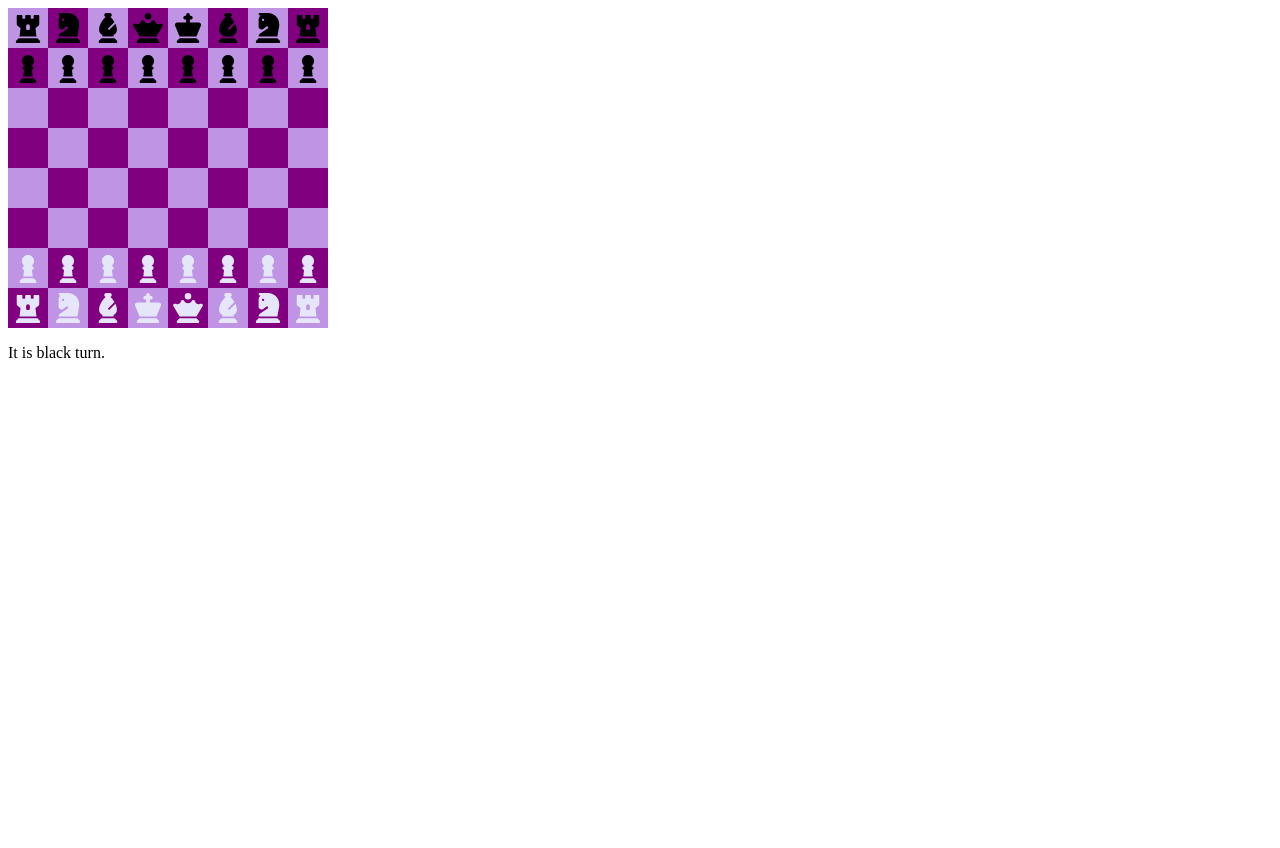
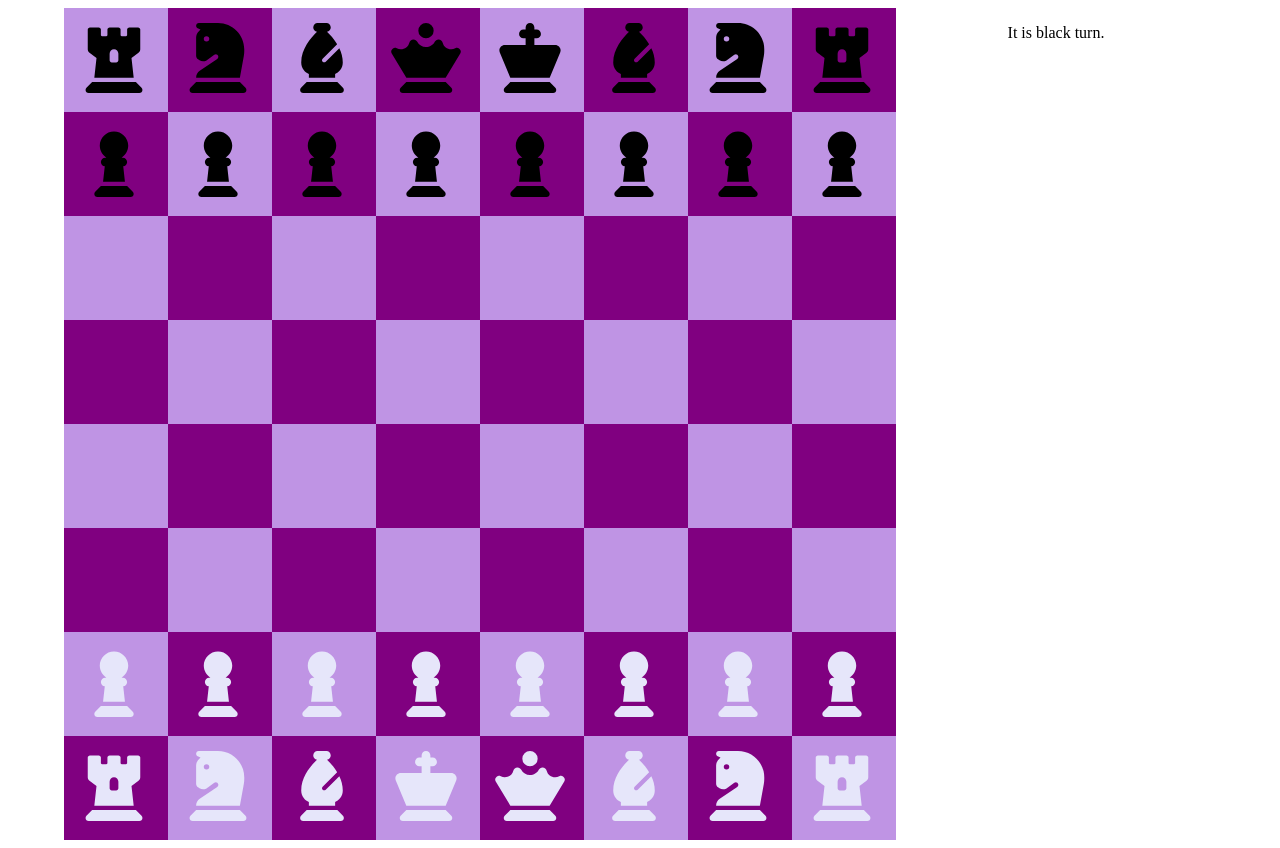
Before and after one commit to Shade9378/Chess-Game, a plain HTML site: page index.html in a window 1280 px wide. Before the commit the page ends 800 px from the top, so only its background shows below. Drawn offline with Linux system fonts and the light colour scheme.

Commit message:
Make chessboard resizable

```diff
--- a/GamePlan.txt
+++ b/GamePlan.txt
@@ -1,8 +1,11 @@
     ///State of the Project and what to do next:
     - Numbers of Rows and Columns
-    - Missing Special Moves (En Passant, Long/Short Castle) and Illegal Moves (King can still cross opponent's piece legal move, other pieces can still moves when king is checked), Checkmate and Draw
+    - Missing Special Moves (En Passant, Long/Short Castle, Promote) and Illegal Moves (King can still cross opponent's piece legal move, other pieces can still moves when king is checked), Checkmate and Draw
     - Need a funtion to show the available legal moves of a piece upon clicking
     - Missing an interface showing which pieces have been captured
+    !!!Bug: - pawns can take the piece that is in front of them
+            - piece can go through each other
+            - currently not playable on mobile
 
     - add basic ai
     - make it a multiplayer game
--- a/style.css
+++ b/style.css
@@ -1,19 +1,24 @@
-#gameboard {
-    width: 320px;
-    height: 320px;
+body {
     display: flex;
+    justify-content: space-around;
     flex-wrap: wrap;
 }
 
+#gameboard {
+    display: grid;
+    grid-template-columns: 1fr 1fr 1fr 1fr 1fr 1fr 1fr 1fr;
+    grid-template-rows: 1fr 1fr 1fr 1fr 1fr 1fr 1fr 1fr;
+}
+
 .square {
-    height: 40px;
-    width: 40px;
     position: relative;
+    aspect-ratio: 1;
+    padding: 10px;
 }
 
 .square svg {
-    height: 30px;
-    width: 30px;
+    height: 70px;
+    width: 70px;
     margin: 5px;
     position: relative;
     z-index: -9;
```
